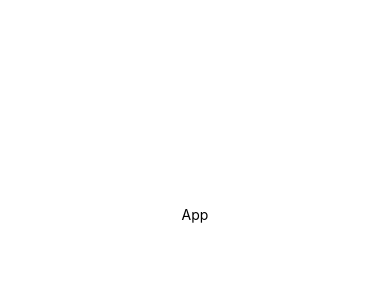
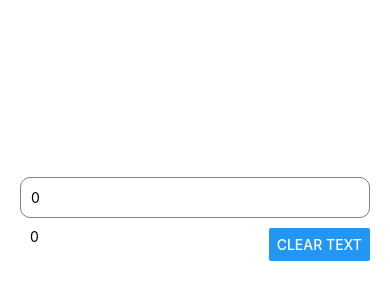
Before and after one commit to saleena134/cal-tdd-kata, a React Native app: screen / in a window 390 px wide. Shown: the part 208-508 px from the top of the page. Built offline with nearby package versions, Linux system fonts and the light colour scheme.

Commit message:
added text cases for inputField, text, button

```diff
--- a/App.tsx
+++ b/App.tsx
@@ -1,10 +1,21 @@
-import { StyleSheet, Text, View } from 'react-native'
-import React from 'react'
+import { Alert, Button, StyleSheet, Text, TextInput, View } from 'react-native'
+import React, { useState } from 'react'
 
 const App = () => {
+  const [inputFieldValue, setInputFieldValue] = useState<number>(0)
+
+  const handleClearText = () => {
+    setInputFieldValue(0)
+  }
+
+
   return (
     <View style={styles.container}>
-      <Text>App</Text>
+      <TextInput testID='ti-to-take-number-input' value={inputFieldValue} placeholder='Enter a first number to add' onChangeText={(num: any) => setInputFieldValue(num)} style={styles.textInputField} />
+      <View style={styles.textAndButtonContainer}>
+        <Text style={{ paddingHorizontal: 10 }} testID='t-display-text'>{inputFieldValue}</Text>
+        <Button title="Clear Text" testID='b-clear-text' onPress={() => handleClearText()} />
+      </View>
     </View>
   )
 }
@@ -12,5 +23,7 @@ const App = () => {
 export default App
 
 const styles = StyleSheet.create({
-  container: { flex: 1, justifyContent: "center", alignItems: "center" }
+  container: { flex: 1, justifyContent: "center", alignItems: "center", padding: 20 },
+  textInputField: { borderColor: "grey", borderWidth: 1, marginVertical: 10, width: '100%', height: '5%', borderRadius: 10, padding: 10 },
+  textAndButtonContainer: { flexDirection: "row", width: "100%", justifyContent: "space-between" }
 })
```
Also changed, not shown: 2 other files (tests, documents, lock files or other folders).
